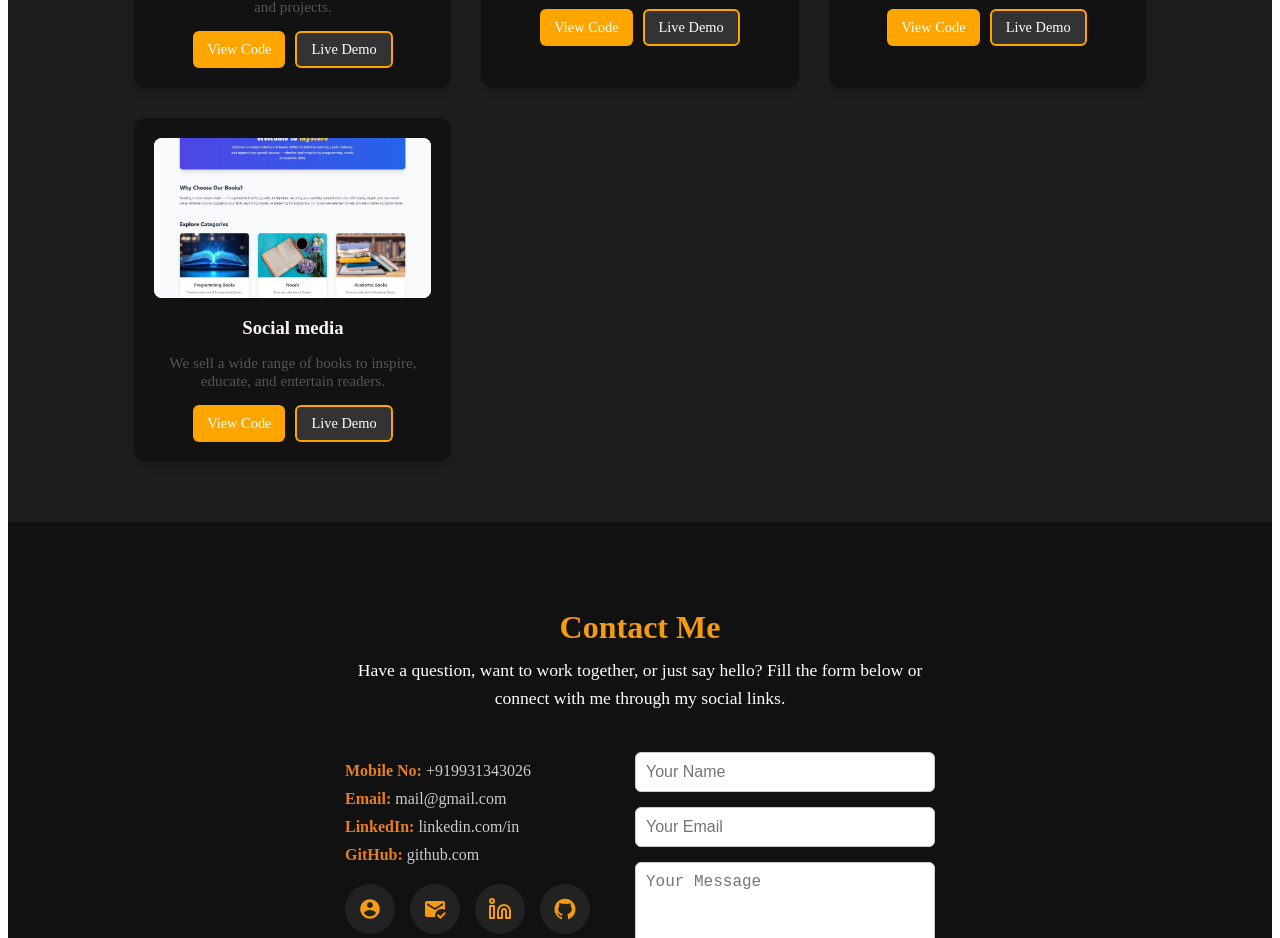
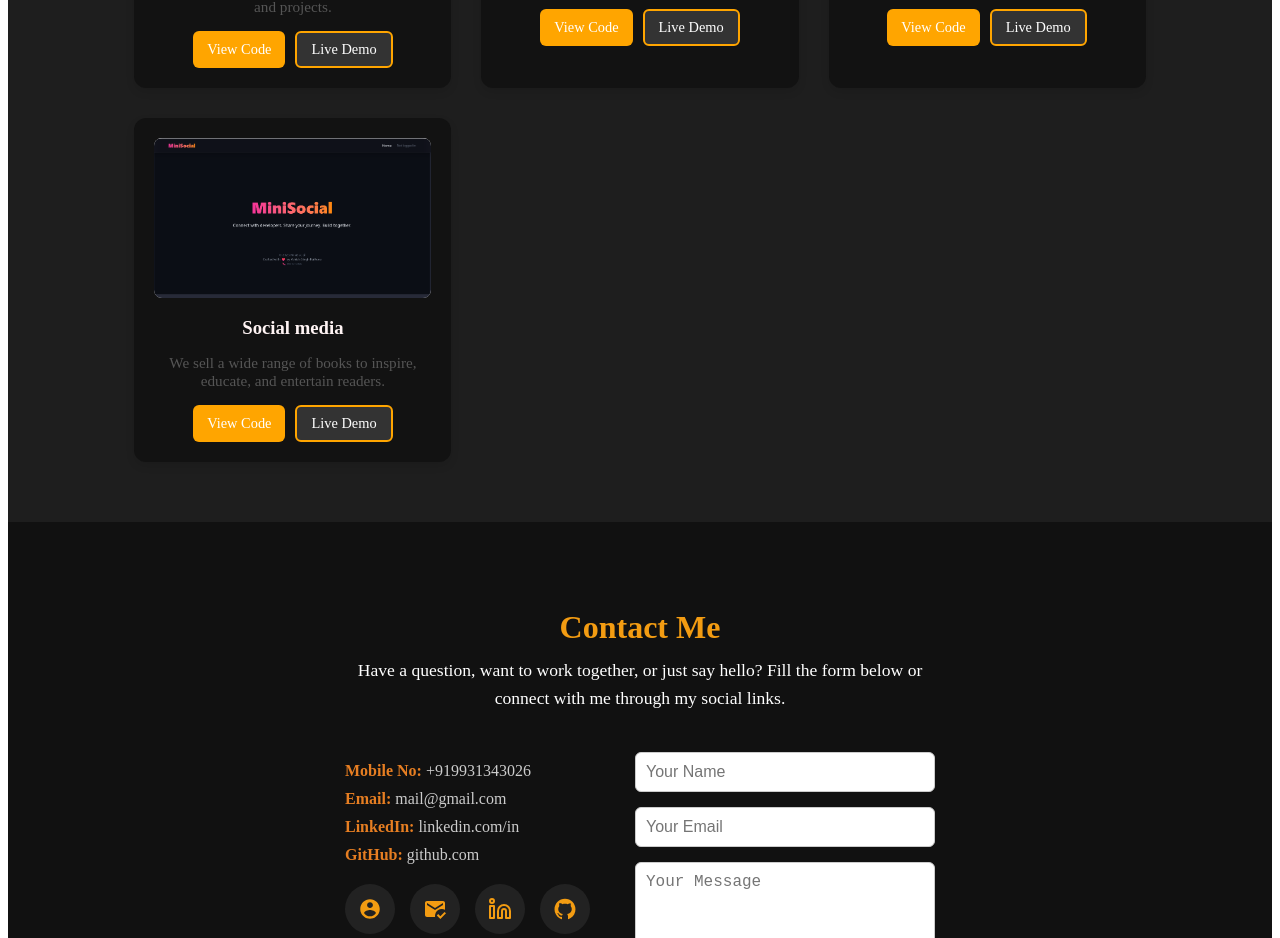
Before and after one commit to AshishSingh9931/Ashish-s-portfolio, a React (Vite) app: page / in a window 1280 px wide. Shown: the part 3914-4852 px from the top of the page. Built offline with nearby package versions, Linux system fonts and the light colour scheme.

Commit message:
Update Project.jsx

```diff
--- a/src/Components/Project.jsx
+++ b/src/Components/Project.jsx
@@ -124,7 +124,7 @@ const Project = () => {
           <div className="project-image">
             <div className="image-placeholder">
               <img
-              src="/Mybook.jpeg"
+              src="/Social.png"
               alt="Minisocial media Website"
               className="project-img"
               />
```
